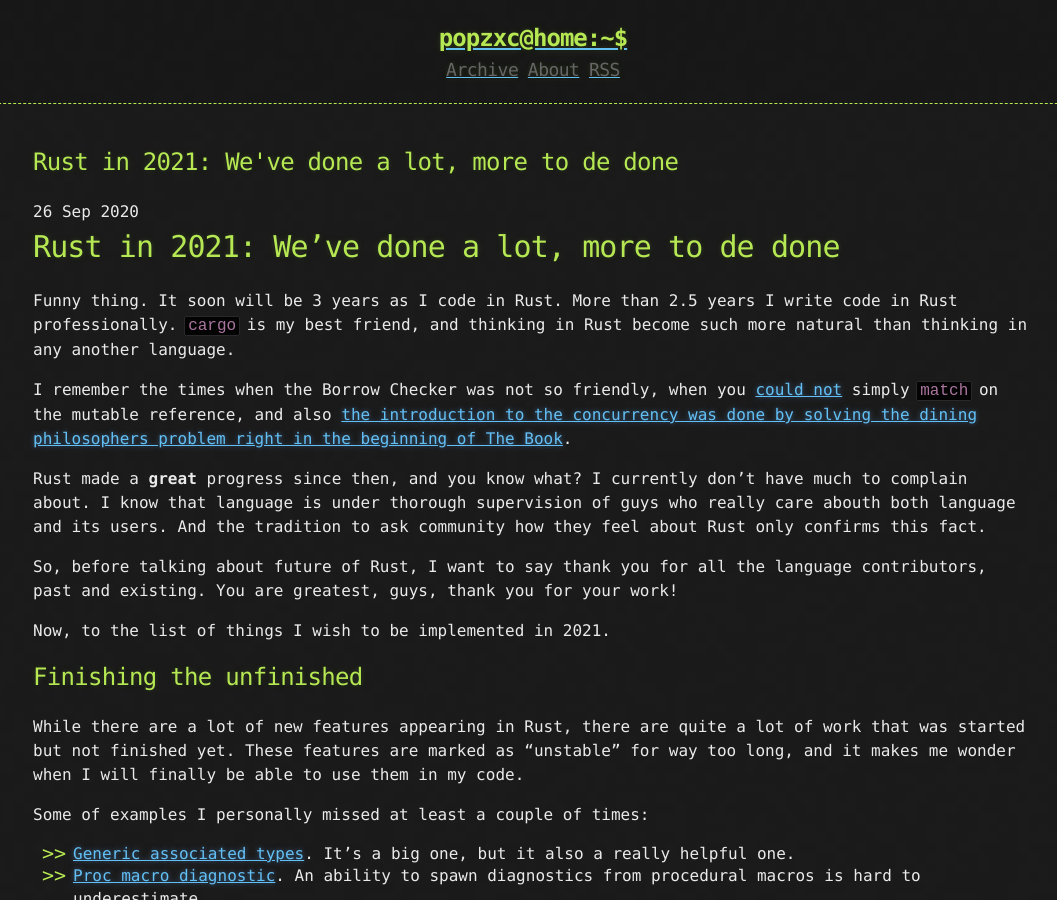
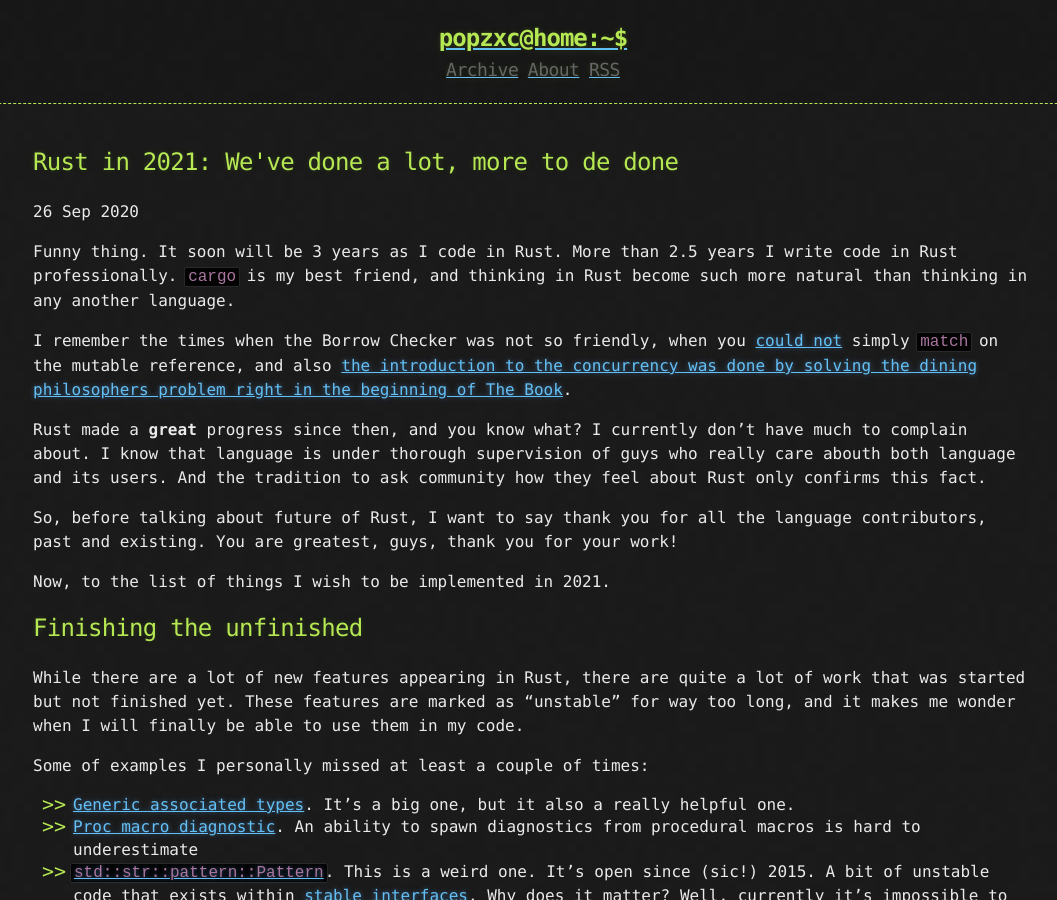
Before and after one commit to popzxc/popzxc.github.io, a Jekyll site: the page built from _posts/2020-09-26-rust-2021.md, in a window 1280 px wide and 900 px high. Shown: the whole window, without its empty margins (107-1164 px from the left). Built offline with Jekyll 4.4.1, drawn with Linux system fonts in a browser that asks for light colours.

Commit message:
Remove header

```diff
--- a/_posts/2020-09-26-rust-2021.md
+++ b/_posts/2020-09-26-rust-2021.md
@@ -3,8 +3,6 @@
 title:  "Rust in 2021: We've done a lot, more to de done"
 tags: Rust
 ---
-
-# Rust in 2021: We've done a lot, more to de done
 
 Funny thing. It soon will be 3 years as I code in Rust. More than 2.5 years I write code in Rust professionally.
 `cargo` is my best friend, and thinking in Rust become such more natural than thinking in any another language.
```
